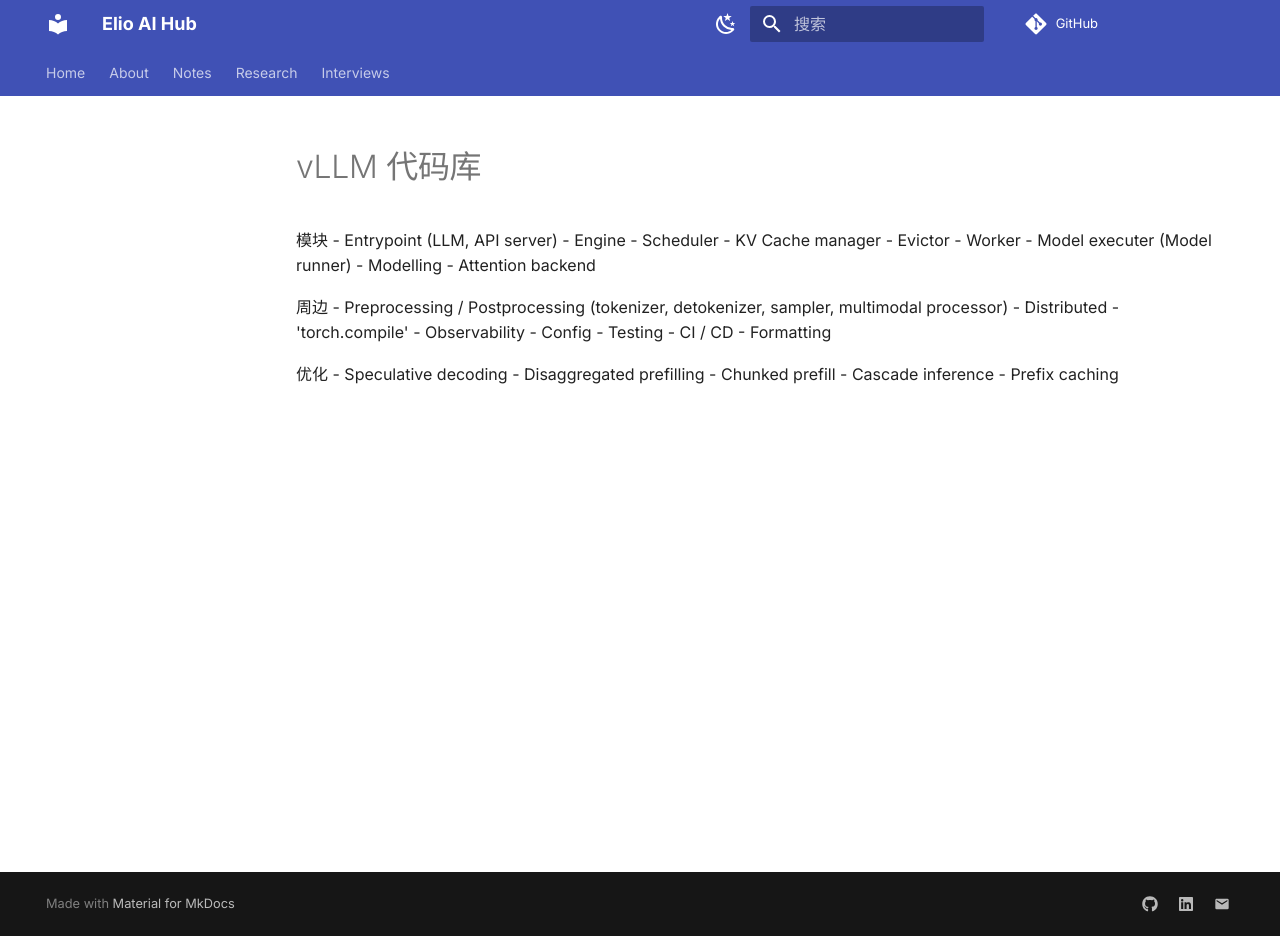
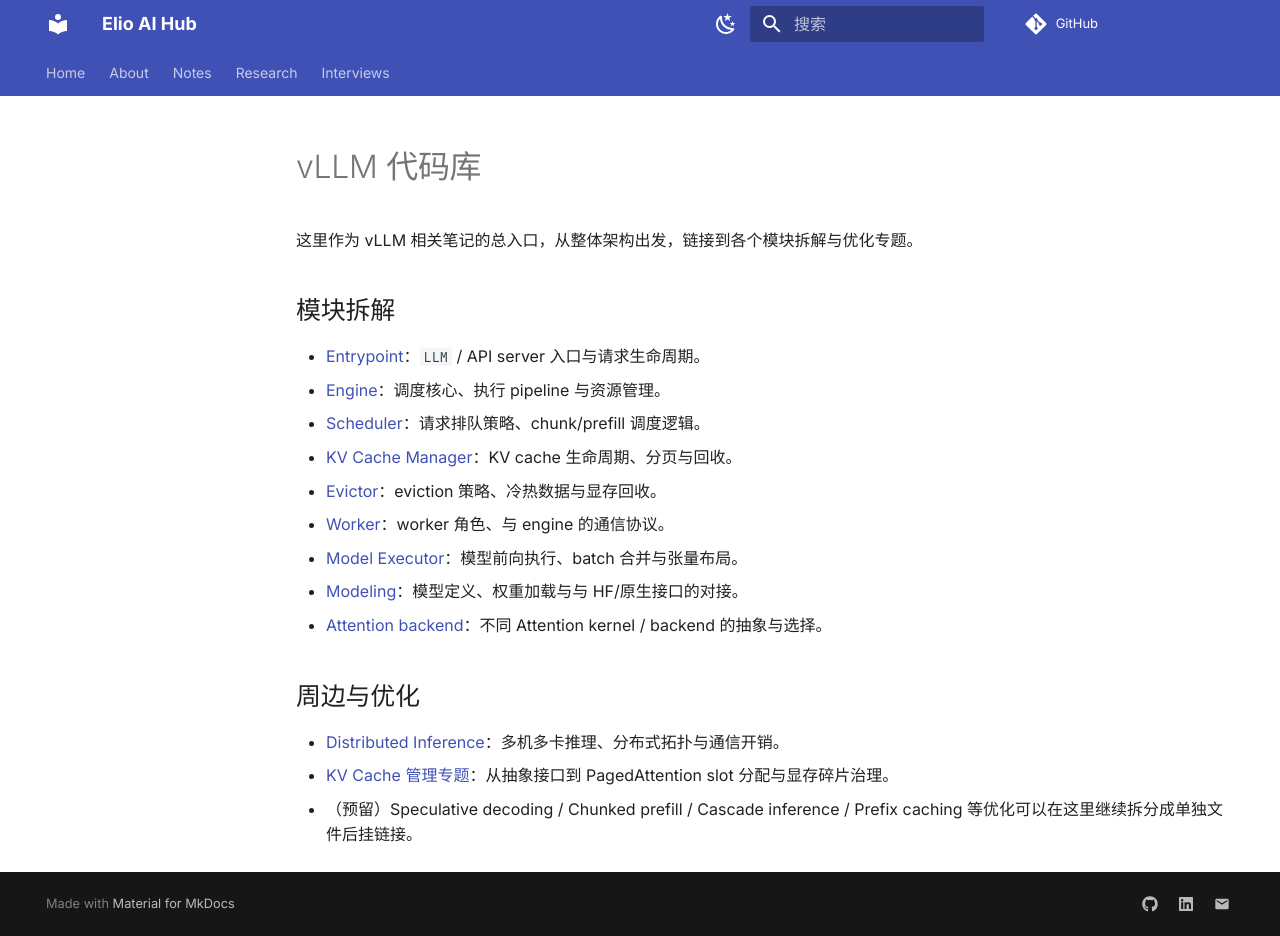
Before and after one commit to glpgsllx/elio-site, an MkDocs documentation site: the page built from docs/notes/systems/vllm/intro.md, in a window 1280 px wide and 936 px high. Built offline with MkDocs 1.6.1 and Material for MkDocs 9.7.7, drawn with Linux system fonts in a browser that asks for light colours; comment, search, counter and statistics services are not loaded; a style sheet for code colours, icons or effects is not loaded.

Commit message:
chore: update notes structure and vLLM index

```diff
--- a/docs/notes/systems/vllm/intro.md
+++ b/docs/notes/systems/vllm/intro.md
@@ -1,29 +1,21 @@
 # vLLM 代码库
 
-模块
-- Entrypoint (LLM, API server)
-- Engine
-- Scheduler
-- KV Cache manager
-- Evictor
-- Worker
-- Model executer (Model runner)
-- Modelling
-- Attention backend
+这里作为 vLLM 相关笔记的总入口，从整体架构出发，链接到各个模块拆解与优化专题。
 
-周边
-- Preprocessing / Postprocessing (tokenizer, detokenizer, sampler, multimodal processor)
-- Distributed
-- 'torch.compile'
-- Observability
-- Config
-- Testing
-- CI / CD
-- Formatting
+## 模块拆解
 
-优化
-- Speculative decoding
-- Disaggregated prefilling
-- Chunked prefill
-- Cascade inference
-- Prefix caching
+- [Entrypoint](模块/Entrypoint.md)：`LLM` / API server 入口与请求生命周期。
+- [Engine](模块/Engine.md)：调度核心、执行 pipeline 与资源管理。
+- [Scheduler](模块/Scheduler.md)：请求排队策略、chunk/prefill 调度逻辑。
+- [KV Cache Manager](模块/KV Cache Manager.md)：KV cache 生命周期、分页与回收。
+- [Evictor](模块/Evictor.md)：eviction 策略、冷热数据与显存回收。
+- [Worker](模块/Worker.md)：worker 角色、与 engine 的通信协议。
+- [Model Executor](模块/Model_executer.md)：模型前向执行、batch 合并与张量布局。
+- [Modeling](模块/Modeling.md)：模型定义、权重加载与与 HF/原生接口的对接。
+- [Attention backend](模块/Attention backend.md)：不同 Attention kernel / backend 的抽象与选择。
+
+## 周边与优化
+
+- [Distributed Inference](周边&优化/Distributed Inference.md)：多机多卡推理、分布式拓扑与通信开销。
+- [KV Cache 管理专题](kv-cache.md)：从抽象接口到 PagedAttention slot 分配与显存碎片治理。
+- （预留）Speculative decoding / Chunked prefill / Cascade inference / Prefix caching 等优化可以在这里继续拆分成单独文件后挂链接。
```
Also changed, not shown: docs/notes/attention-variants/index.md (+5 -0 lines), docs/notes/positional-encodings/RoPE.md (+1 -1 lines), docs/notes/positional-encodings/index.md (+4 -0 lines), 1 other file.
